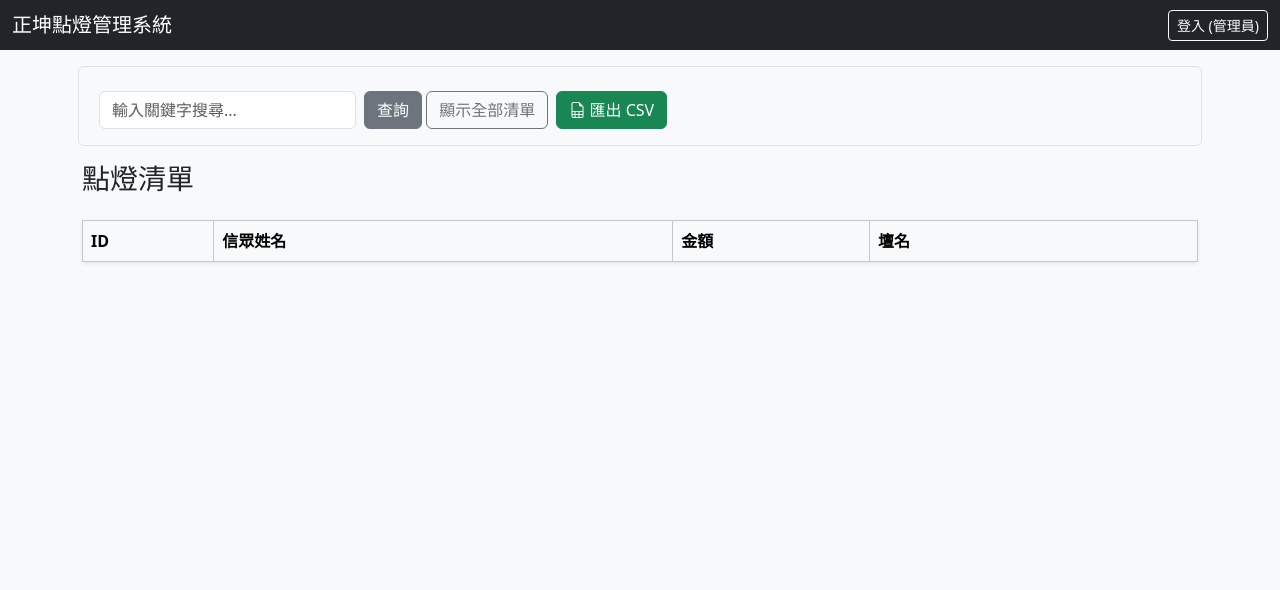
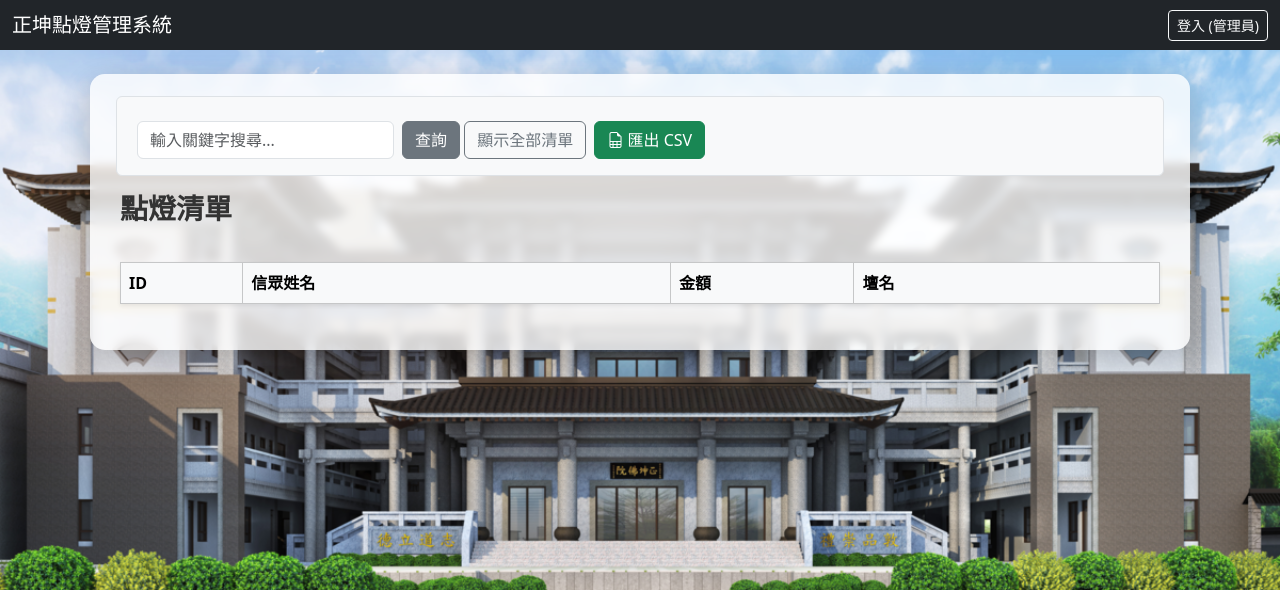
Before and after one commit to kapy0312/TempleLightingSys, a Flask app: page / in a window 1280 px wide. Shown: the top 590 px of the page. Run offline with Flask 3, Linux system fonts and the light colour scheme; data that the repository does not hold is empty; some libraries are stand-ins or nearby versions.

Commit message:
20260424_v3

```diff
--- a/templates/index.html
+++ b/templates/index.html
@@ -10,16 +10,58 @@
 
     <style>
         body {
+            /* 背景圖設定 */
+            background-image: url('/static/background.png');
+            background-size: cover;
+            background-attachment: fixed;
+            background-position: center;
+            background-repeat: no-repeat;
+            /* 預備背景色，圖片沒跑出來時撐場用 */
             background-color: #f8f9fa;
         }
 
+        /* 核心容器優化：讓它像一張漂浮的磨砂玻璃卡片 */
+        .container {
+            /* 90% 不透明白色背景 */
+            background-color: rgba(255, 255, 255, 0.8);
+
+            /* [進階視覺] 讓背景有一點點模糊效果，更有質感 (選配) */
+            backdrop-filter: blur(5px);
+            -webkit-backdrop-filter: blur(5px);
+
+            padding: 30px;
+            border-radius: 15px;
+            margin-top: 30px;
+            margin-bottom: 50px;
+
+            /* 增加陰影，讓容器跟背景圖有層次感 */
+            box-shadow: 0 10px 30px rgba(0, 0, 0, 0.2);
+
+            /* 限制寬度不要太撐開，閱讀比較舒服 */
+            max-width: 1100px;
+        }
+
+        /* 標題文字加深，確保對比度 */
+        h2,
+        h3 {
+            color: #333;
+            font-weight: 700;
+            margin-bottom: 20px;
+        }
+
+        /* 表格內的姓名格線稍微加深，以免在白背景下看不清 */
         .names-cell div {
-            border-bottom: 1px dashed #ccc;
-            padding: 2px 0;
+            border-bottom: 1px dashed #bbb;
+            padding: 4px 0;
         }
 
         .names-cell div:last-child {
             border-bottom: none;
+        }
+
+        /* 讓表格標題背景深一點，增加穩定感 */
+        .table-dark {
+            --bs-table-bg: #343a40;
         }
     </style>
 </head>
```
Also changed, not shown: static/background.png (added).
